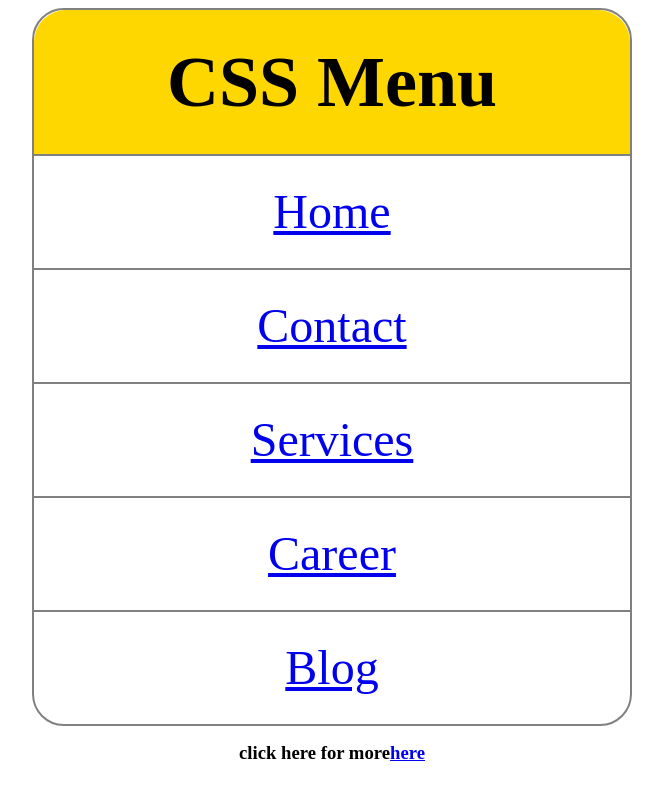
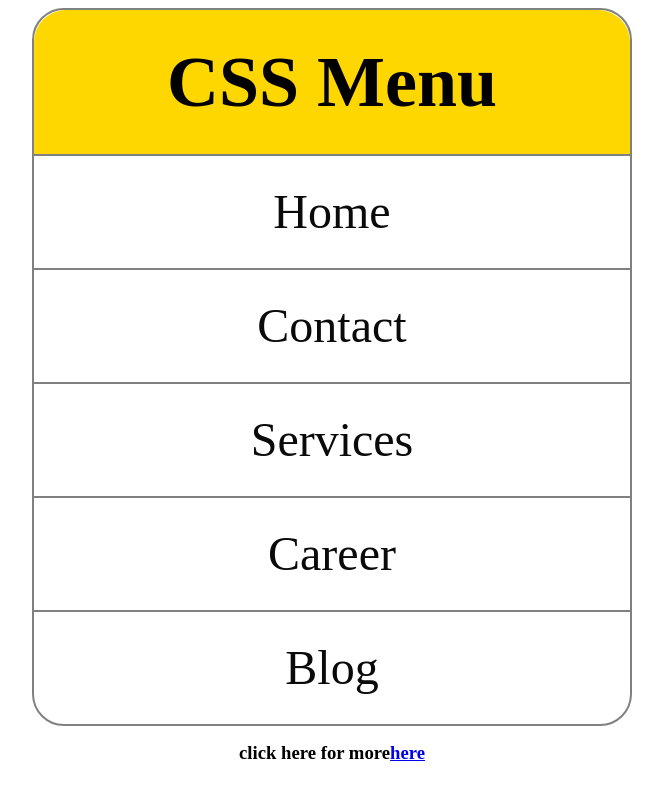
Before and after one commit to karkuvelpandi/CSS-Only, a plain HTML site: page Revise Basics-Dave Gary/L-9 CSS Menu MiniProject/menu.html in a window 1280 px wide. Shown: the whole page, without its empty margins (308-971 px from the left). Drawn offline with Linux system fonts and the light colour scheme.

Commit message:
lession-09 completed

```diff
--- a/Revise Basics-Dave Gary/L-9 CSS Menu MiniProject/menu.css
+++ b/Revise Basics-Dave Gary/L-9 CSS Menu MiniProject/menu.css
@@ -28,3 +28,17 @@ ul{
 li{
     border-top: 2px solid gray;
 }
+li a{
+    display:block;
+}
+li a,
+li a:visited{
+    text-decoration: none;
+    color: rgb(10, 10, 10);
+}
+li a:hover ,
+li a:focus{
+    background: rgb(0, 0, 0);
+    color: aliceblue;
+    cursor: pointer;
+}
```
